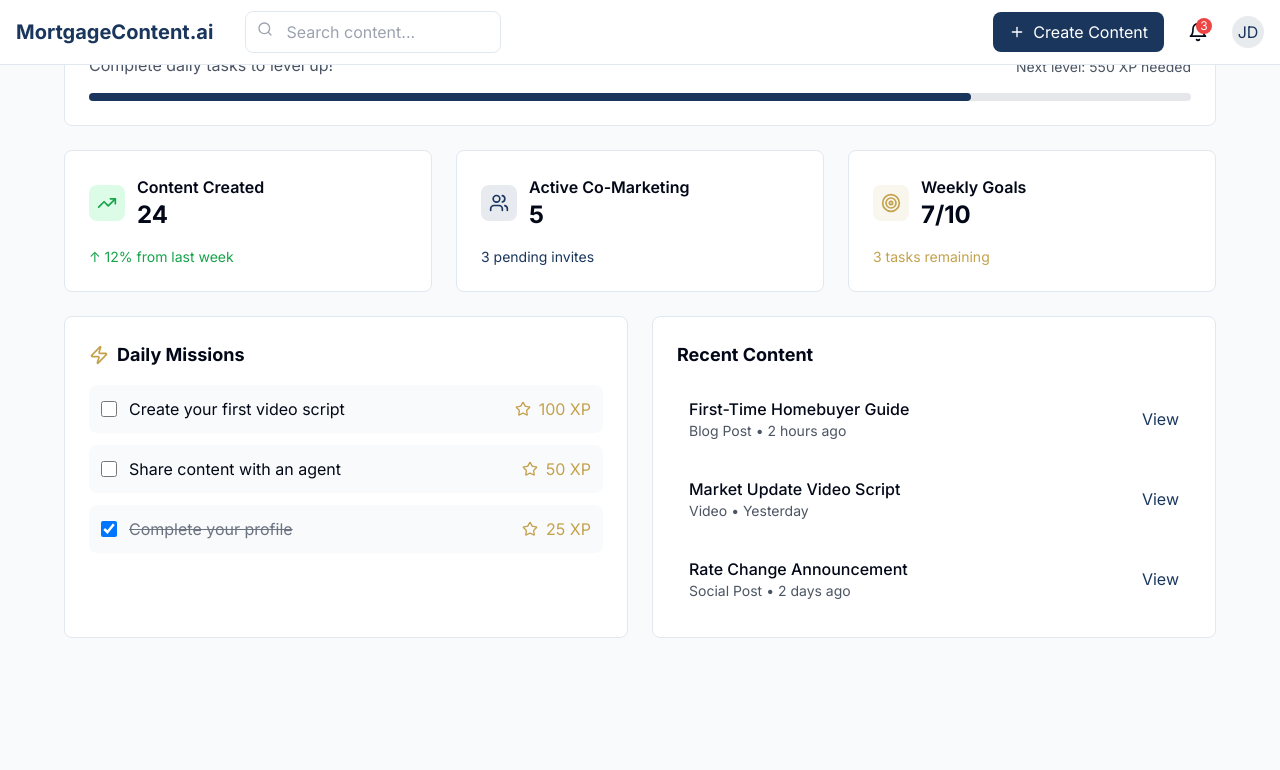
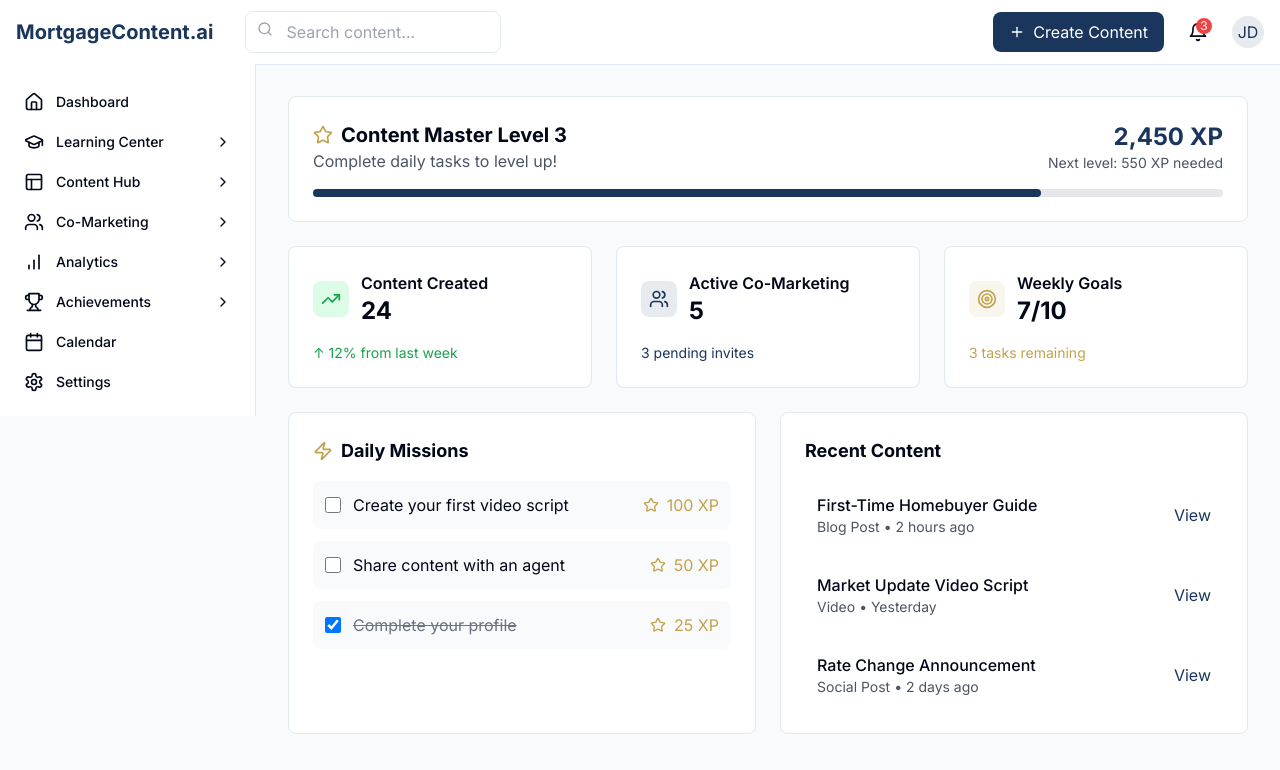
Before and after one commit to lshankula/scriptify-mortgage, a React (Vite) app: page /dashboard in a window 1280 px wide. Shown: the top 770 px of the page. Built offline with nearby package versions, Linux system fonts and the light colour scheme.

Commit message:
Reverted to edit 8e29cdb5-b836-4d7a-b42d-3d2f8976a338: "Fix visibility issue in UI
Resolved an issue where certain UI elements were still visible when they should not be. Adjusted the relevant components to ensure proper visibility based on application state.
[skip gpt_engineer]"

```diff
--- a/src/components/layouts/DashboardLayout.tsx
+++ b/src/components/layouts/DashboardLayout.tsx
@@ -9,11 +9,7 @@ export const DashboardLayout = ({ children }: { children: React.ReactNode }) =>
         <aside className="hidden md:block w-64 shrink-0">
           <NavigationMenu className="fixed h-[calc(100vh-4rem)] w-64" />
         </aside>
-        <main className="flex-1 px-4 md:px-8 pt-8">
-          <div className="max-w-6xl mx-auto">
-            {children}
-          </div>
-        </main>
+        <main className="flex-1 p-4 md:ml-64">{children}</main>
       </div>
     </div>
   );
--- a/src/pages/Dashboard.tsx
+++ b/src/pages/Dashboard.tsx
@@ -52,8 +52,14 @@ const Dashboard = () => {
         </div>
       </nav>
 
+      {/* Side Navigation */}
+      <div className="fixed left-0 top-16 bottom-0 z-10">
+        <NavigationMenu />
+      </div>
+
       {/* Main Dashboard Content */}
-      <div className="max-w-6xl mx-auto">
+      <main className="pt-16 pl-64">
+        <div className="p-8">
           <div className="bg-white p-6 rounded-lg border mb-6">
             <div className="flex items-center justify-between mb-4">
               <div>
@@ -165,6 +171,7 @@ const Dashboard = () => {
             </div>
           </div>
         </div>
+      </main>
     </div>
   );
 };
```
Lines whose indentation alone changed are shown as unchanged.
